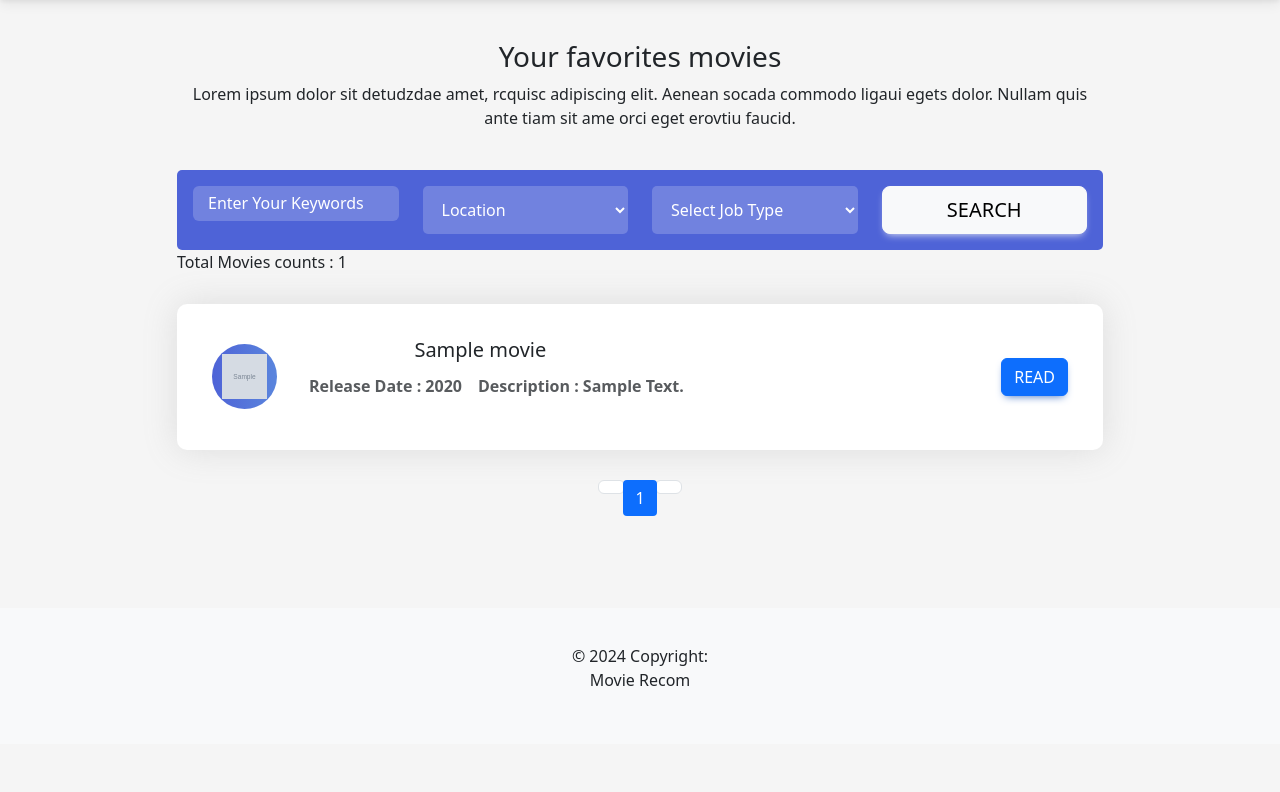
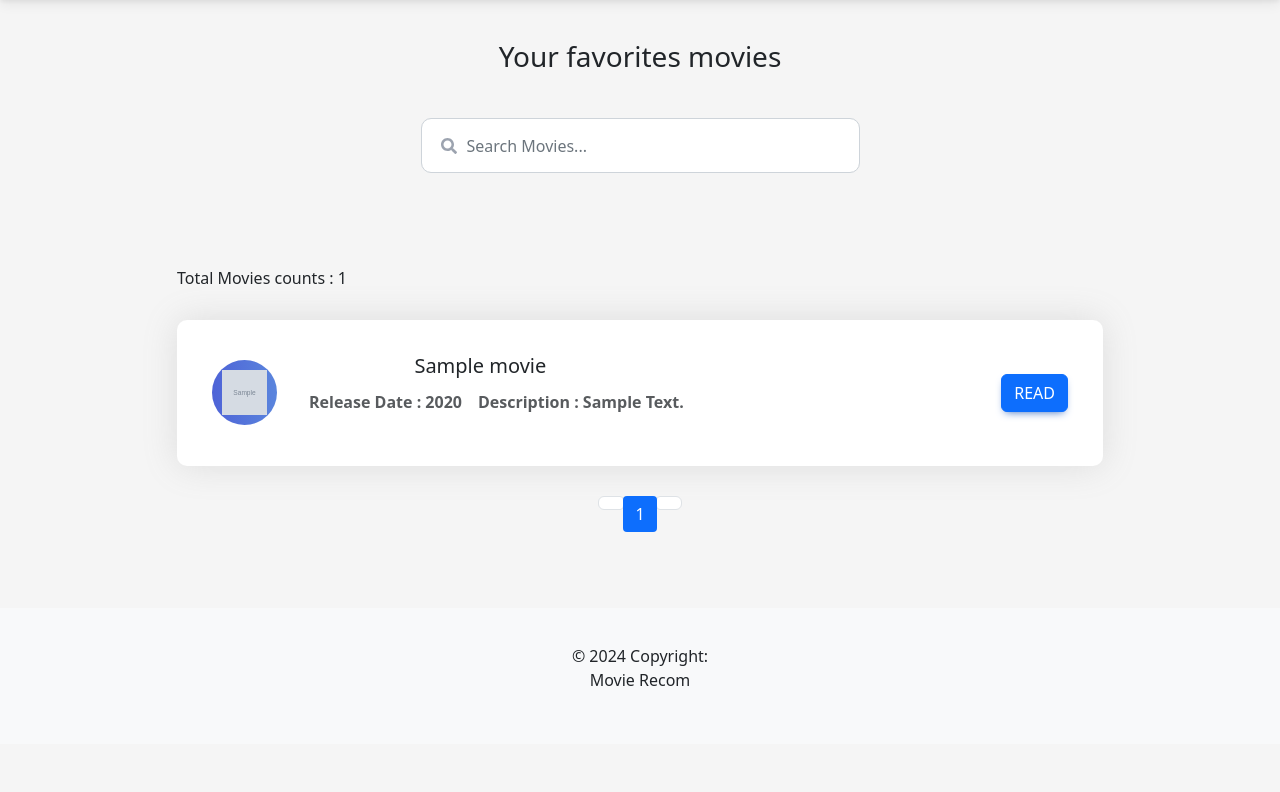
Before and after one commit to JoharyJonathan/django-movie, a Django app: page /favorites/favorites/ in a window 1280 px wide. Shown: the part 56-848 px from the top of the page. Run offline with Django 5.2, Linux system fonts and the light colour scheme; a user stored in the database is signed in; tables that the repository leaves empty hold one stand-in row (values such as "Sample post"); grey boxes marked "Sample" are stand-in pictures; some libraries are stand-ins or nearby versions.

Commit message:
Search bar with ajax in favorites views

```diff
--- /dev/null
+++ b/movcom/favorites/static/favorites/css/style.css
@@ -0,0 +1,41 @@
+.height{
+    height: 10vh;
+}
+
+.form{
+    position: relative;
+}
+
+.form .fa-search{
+    position: absolute;
+    top:20px;
+    left: 20px;
+    color: #9ca3af;
+}
+
+.form span{
+    position: absolute;
+    right: 17px;
+    top: 13px;
+    padding: 2px;
+    border-left: 1px solid #d1d5db;
+}
+
+.left-pan{
+    padding-left: 7px;
+}
+
+.left-pan i{
+   padding-left: 10px;
+}
+
+.form-input{
+    height: 55px;
+    text-indent: 33px;
+    border-radius: 10px;
+}
+
+.form-input:focus{
+    box-shadow: none;
+    border:none;
+}
--- /dev/null
+++ b/movcom/favorites/static/favorites/js/script.js
@@ -0,0 +1,27 @@
+$(document).ready(function() {
+    $('#search-input').on('keyup', function() {
+        let query = $(this).val();
+        $.ajax({
+            url: "{% url 'search-movies' %}",
+            data: {
+                'query': query
+            },
+            dataType: 'json',
+            success: function(response) {
+                $('#search-results').empty(); // Vider les résultats précédents
+                if (response.movies.length > 0) {
+                    $.each(response.movies, function(index, movie) {
+                        $('#search-results').append(
+                            '<div class="movie-item">' +
+                            '<img src="' + movie.poster_url + '" alt="' + movie.title + '" style="width: 50px; height: 50px;">' +
+                            '<span>' + '<a href="' + movie.detail_url + '">' + movie.title + '</a>' + '</span>' +  // Utiliser l'URL du détail
+                            '</div>'
+                        );
+                    });
+                } else {
+                    $('#search-results').append('<p>No movies found.</p>');
+                }
+            }
+        });
+    });
+});
--- a/movcom/favorites/urls.py
+++ b/movcom/favorites/urls.py
@@ -4,4 +4,5 @@ from . import views
 urlpatterns = [
     path('toggle-favorites/<int:movie_id>/', views.toggle_favorite, name='toggle-favorite'),
     path('favorites/', views.favorite_movies, name='favorites-movies'),
+    path('search-movies/', views.search_movies, name='search-movies'),
 ]
--- a/movcom/favorites/views.py
+++ b/movcom/favorites/views.py
@@ -1,6 +1,7 @@
 from django.shortcuts import redirect, get_object_or_404, render
 from django.contrib.auth.decorators import login_required
 from django.core.paginator import Paginator
+from django.http import JsonResponse
 from .models import Favorite
 from movies.models import Movie
 
@@ -32,3 +33,31 @@ def favorite_movies(request):
     }
 
     return render(request, 'movies/favorites.html', context)
+
+from django.urls import reverse
+from django.http import JsonResponse
+from django.contrib.auth.decorators import login_required
+from .models import Favorite
+
+@login_required
+def search_movies(request):
+    query = request.GET.get('query', '')
+    user_favorites = Favorite.objects.filter(user=request.user).select_related('movie')
+
+    if query:
+        movies = user_favorites.filter(movie__title__icontains=query)
+    else:
+        movies = user_favorites.none()
+
+    # Ajouter l'URL des détails du film dans le résultat JSON
+    results = [
+        {
+            'id': fav.movie.id,
+            'title': fav.movie.title,
+            'poster_url': fav.movie.poster.url,
+            'detail_url': reverse('movie-detail', args=[fav.movie.id])  # Générer l'URL du détail
+        }
+        for fav in movies
+    ]
+
+    return JsonResponse({'movies': results})
--- a/movcom/movies/templates/movies/favorites.html
+++ b/movcom/movies/templates/movies/favorites.html
@@ -8,48 +8,57 @@
     <div class="col-lg-10 mx-auto mb-4">
     <div class="section-title text-center ">
     <h3 class="top-c-sep">Your favorites movies</h3>
-    <p>Lorem ipsum dolor sit detudzdae amet, rcquisc adipiscing elit. Aenean socada commodo
-    ligaui egets dolor. Nullam quis ante tiam sit ame orci eget erovtiu faucid.</p>
     </div>
     </div>
     </div>
     <div class="row">
     <div class="col-lg-10 mx-auto">
     <div class="career-search mb-60">
-    <form action="#" class="career-form mb-60">
-    <div class="row">
-    <div class="col-md-6 col-lg-3 my-3">
-    <div class="input-group position-relative">
-    <input type="text" class="form-control" placeholder="Enter Your Keywords" id="keywords">
-    </div>
-    </div>
-    <div class="col-md-6 col-lg-3 my-3">
-    <div class="select-container">
-    <select class="custom-select">
-    <option selected>Location</option>
-    <option value="1">Jaipur</option>
-    <option value="2">Pune</option>
-    <option value="3">Bangalore</option>
-    </select>
-    </div>
-    </div>
-    <div class="col-md-6 col-lg-3 my-3">
-    <div class="select-container">
-    <select class="custom-select">
-    <option selected>Select Job Type</option>
-    <option value="1">Ui designer</option>
-    <option value="2">JS developer</option>
-    <option value="3">Web developer</option>
-    </select>
-    </div>
-    </div>
-    <div class="col-md-6 col-lg-3 my-3">
-    <button type="button" class="btn btn-lg btn-block btn-light btn-custom" id="contact-submit">
-    Search
-    </button>
-    </div>
-    </div>
-    </form>
+
+        <div class="container">
+            <div class="row height d-flex justify-content-center align-items-center">
+                <div class="col-md-6">
+                    <div class="form">
+                        <i class="fa fa-search"></i>
+                        <input type="text" id="search-input" class="form-control form-input" placeholder="Search Movies...">
+                    </div>
+                </div>
+            </div>
+
+            <!-- Conteneur pour afficher les résultats -->
+            <div id="search-results" class="row height d-flex justify-content-center align-items-center"></div>
+        </div>
+        <script src="https://code.jquery.com/jquery-3.6.0.min.js"></script>
+        <script>
+            $(document).ready(function() {
+                $('#search-input').on('keyup', function() {
+                    let query = $(this).val();
+                    $.ajax({
+                        url: "{% url 'search-movies' %}",
+                        data: {
+                            'query': query
+                        },
+                        dataType: 'json',
+                        success: function(response) {
+                            $('#search-results').empty(); // Vider les résultats précédents
+                            if (response.movies.length > 0) {
+                                $.each(response.movies, function(index, movie) {
+                                    $('#search-results').append(
+                                        '<div class="movie-item">' +
+                                        '<img src="' + movie.poster_url + '" alt="' + movie.title + '" style="width: 50px; height: 50px;">' +
+                                        '<span class="mx-3">' + '<a href="' + movie.detail_url + '">' + movie.title + '</a>' + '</span>' +  // Utiliser l'URL du détail
+                                        '</div>'
+                                    );
+                                });
+                            } else {
+                                $('#search-results').append('<p>No movies found.</p>');
+                            }
+                        }
+                    });
+                });
+            });
+        </script>
+
     <div class="filter-result">
     <p class="mb-30 ff-montserrat">Total Movies counts : {{ nb_favoris }}</p>
 
--- a/movcom/movies/templates/uses.html
+++ b/movcom/movies/templates/uses.html
@@ -17,6 +17,7 @@
     <link rel="stylesheet" href="{% static 'rating/css/style.css' %}" />
     <link rel="stylesheet" href="{% static 'comments/css/style.css' %}" />
     <link rel="stylesheet" href="{% static 'movies/css/history.css' %}" />
+    <link rel="stylesheet" href="{% static 'favorites/css/style.css' %}" />
 </head>
 <body>
     <header>
@@ -89,6 +90,7 @@
     <script src="{% static 'movies/js/searchBar.js' %}"></script>
     <script src="{% static 'rating/js/script.js' %}"></script>
     <script src="{% static 'comments/js/script.js' %}"></script>
+    <script src="{% static 'favorites/js/script.js' %}"></script>
     {% bootstrap_javascript %}
 </body>
 </html>
```
